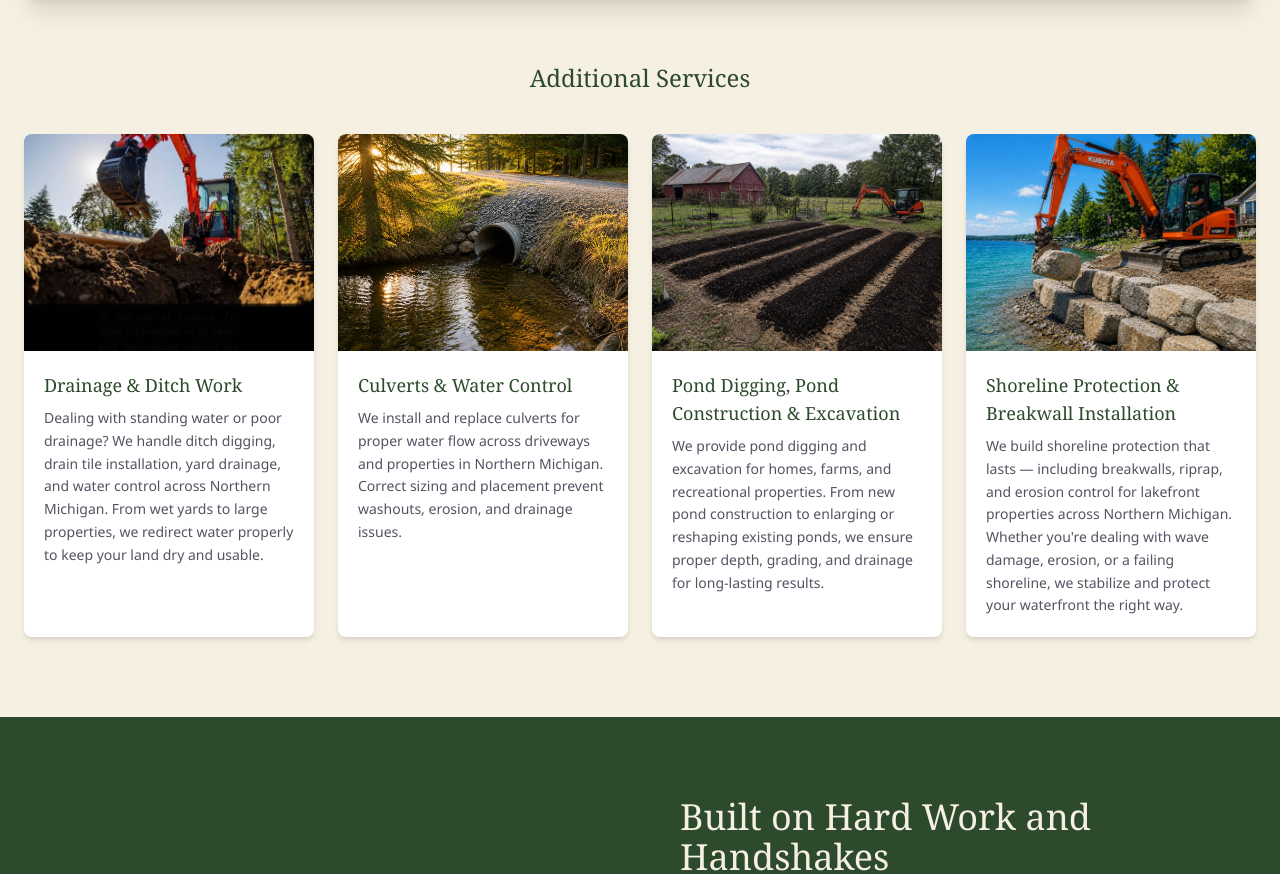
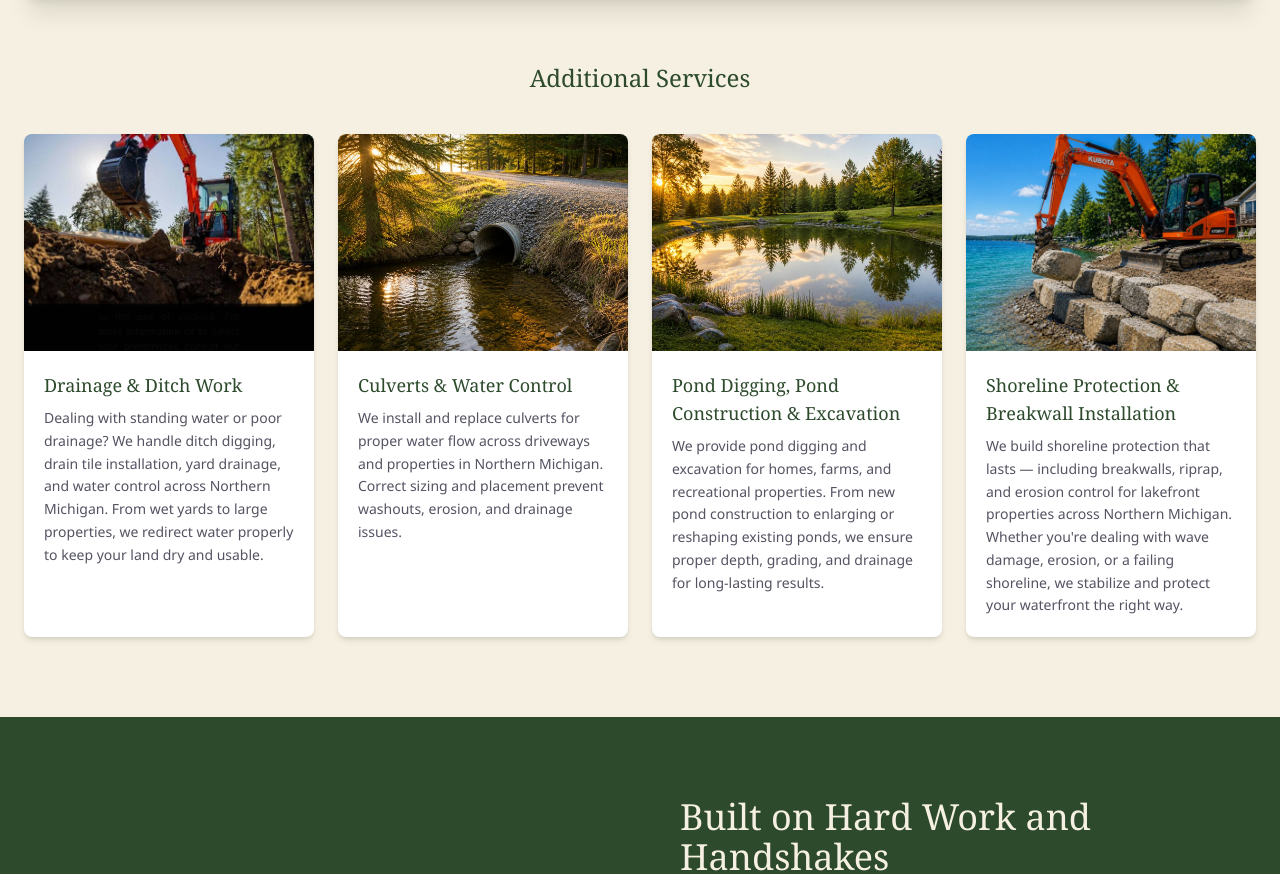
Before and after one commit to Sherryfarmshop/great-lakes-excavating, a Next.js app: page / in a window 1280 px wide. Shown: the part 3623-4497 px from the top of the page. Built offline with nearby package versions, Linux system fonts and the light colour scheme.

Commit message:
Add pond image

```diff
--- a/src/components/Services.tsx
+++ b/src/components/Services.tsx
@@ -42,7 +42,7 @@ const secondaryServices = [
   {
     title: 'Pond Digging, Pond Construction & Excavation',
     desc: 'We provide pond digging and excavation for homes, farms, and recreational properties. From new pond construction to enlarging or reshaping existing ponds, we ensure proper depth, grading, and drainage for long-lasting results.',
-    img: '/images/gallery-4.jpg',
+    img: '/images/pond.jpg',
   },
   {
     title: 'Shoreline Protection & Breakwall Installation',
```
Also changed, not shown: public/images/pond.jpg (added).
